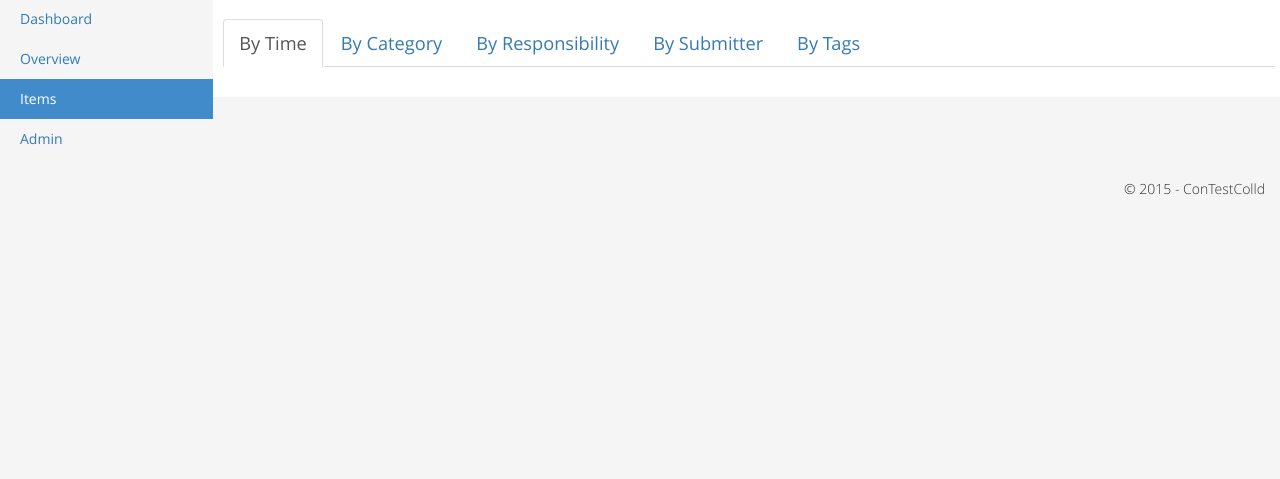
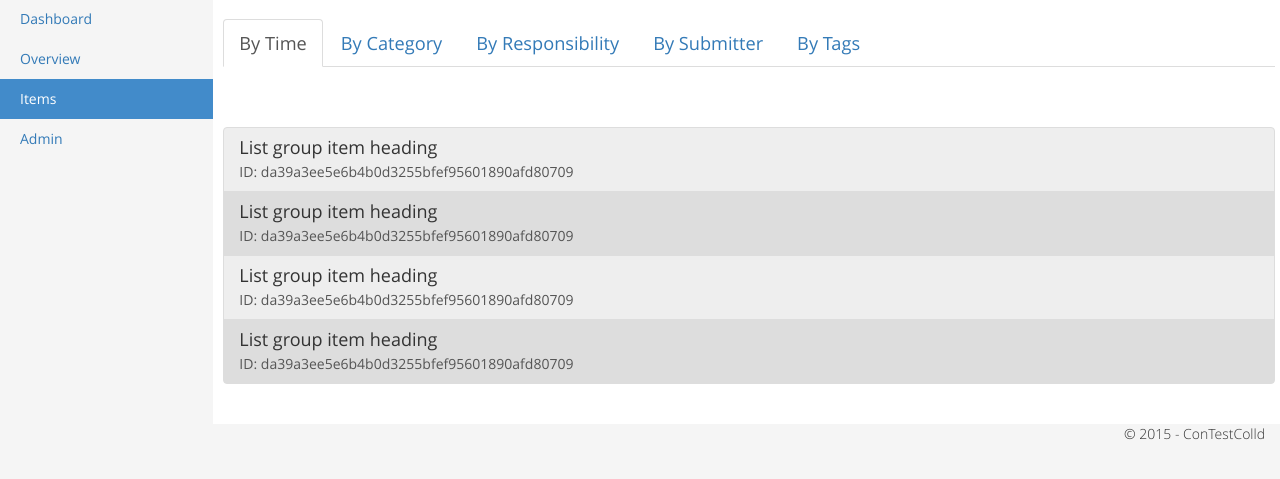
Before and after one commit to hgn/hippod, a Flask app: page /items in a window 1280 px wide. Shown: the part 51-530 px from the top of the page. Run offline with Flask 2, Linux system fonts and the light colour scheme; some libraries are stand-ins or nearby versions.

Commit message:
web: start to style displayed items
Signed-off-by: Hagen Paul Pfeifer <hagen@jauu.net>

```diff
--- a/contestcolld/assets/css/styles.css
+++ b/contestcolld/assets/css/styles.css
@@ -277,3 +277,8 @@ padding-left:90px;
 .timeline-body > p + p {
   margin-top: 5px;
 }
+
+/* for object item list */
+.list-group > a { background: #ddd; }
+.list-group > a:nth-child(odd) { background: #eee; }
+.list-group > a:hover { background: #ccc; }
--- a/contestcolld/templates/items.html
+++ b/contestcolld/templates/items.html
@@ -41,8 +41,44 @@
 			<div class="tab-content" id="tabs">
 
 				<div class="tab-pane" id="tab1">
-					<p class="greeting-id"></p>
-					<p id="rest-item-data"></p>
+
+<br /> <br /> <br />
+
+<div class="list-group">
+
+  <a href="#" class="list-group-item">
+    <h4 class="list-group-item-heading">List group item heading</h4>
+    <p class="list-group-item-text">ID: da39a3ee5e6b4b0d3255bfef95601890afd80709</p>
+  </a>
+
+  <a href="#" class="list-group-item">
+    <h4 class="list-group-item-heading">List group item heading</h4>
+    <p class="list-group-item-text">ID: da39a3ee5e6b4b0d3255bfef95601890afd80709</p>
+  </a>
+
+  <a href="#" class="list-group-item">
+    <h4 class="list-group-item-heading">List group item heading</h4>
+    <p class="list-group-item-text">ID: da39a3ee5e6b4b0d3255bfef95601890afd80709</p>
+  </a>
+
+  <a href="#" class="list-group-item">
+    <h4 class="list-group-item-heading">List group item heading</h4>
+    <p class="list-group-item-text">ID: da39a3ee5e6b4b0d3255bfef95601890afd80709</p>
+  </a>
+
+</div>
+
+
+
+
+
+
+
+
+
+
+
+
 				</div>
 				<div class="tab-pane" id="tab2">
 					<ol class="breadcrumb">
```
